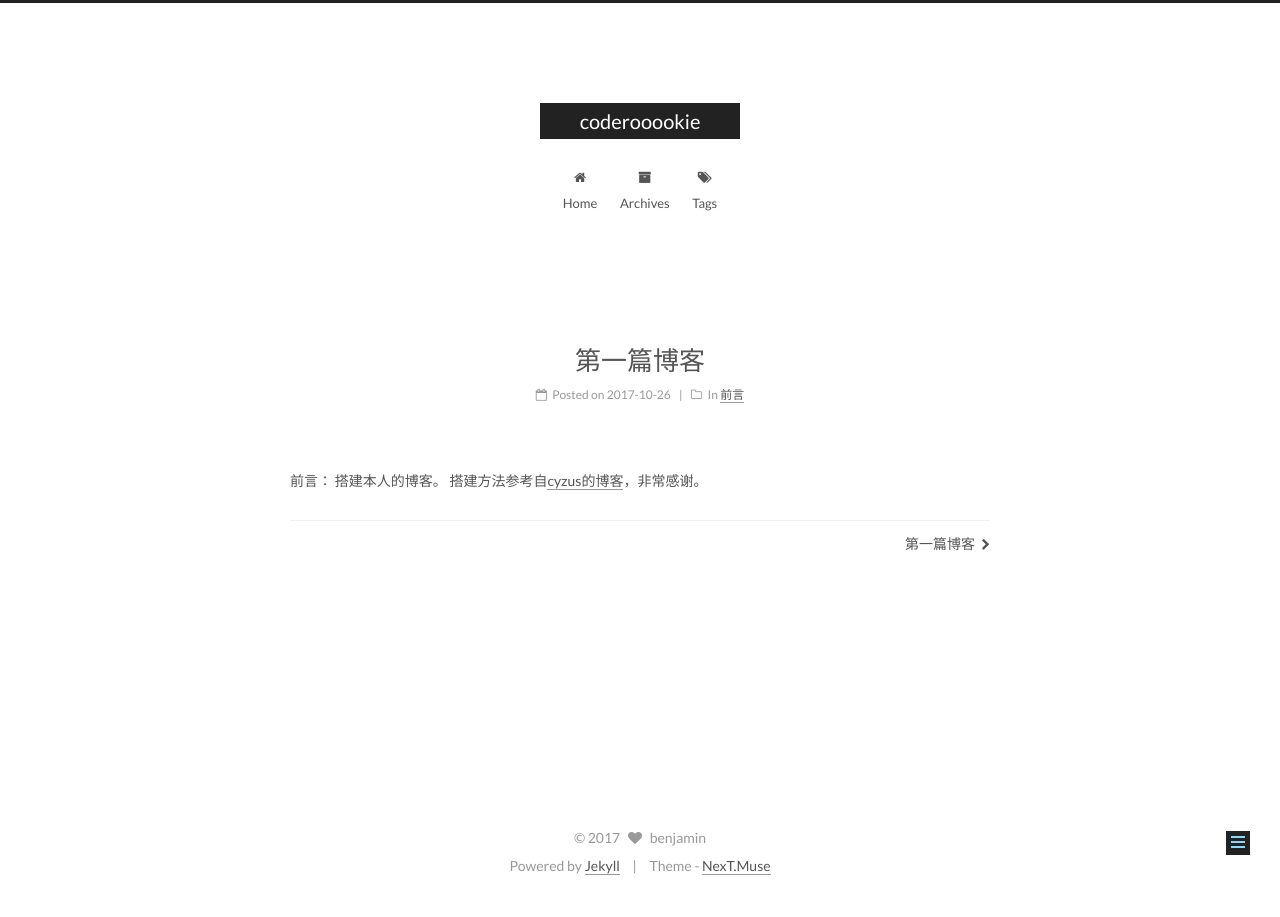
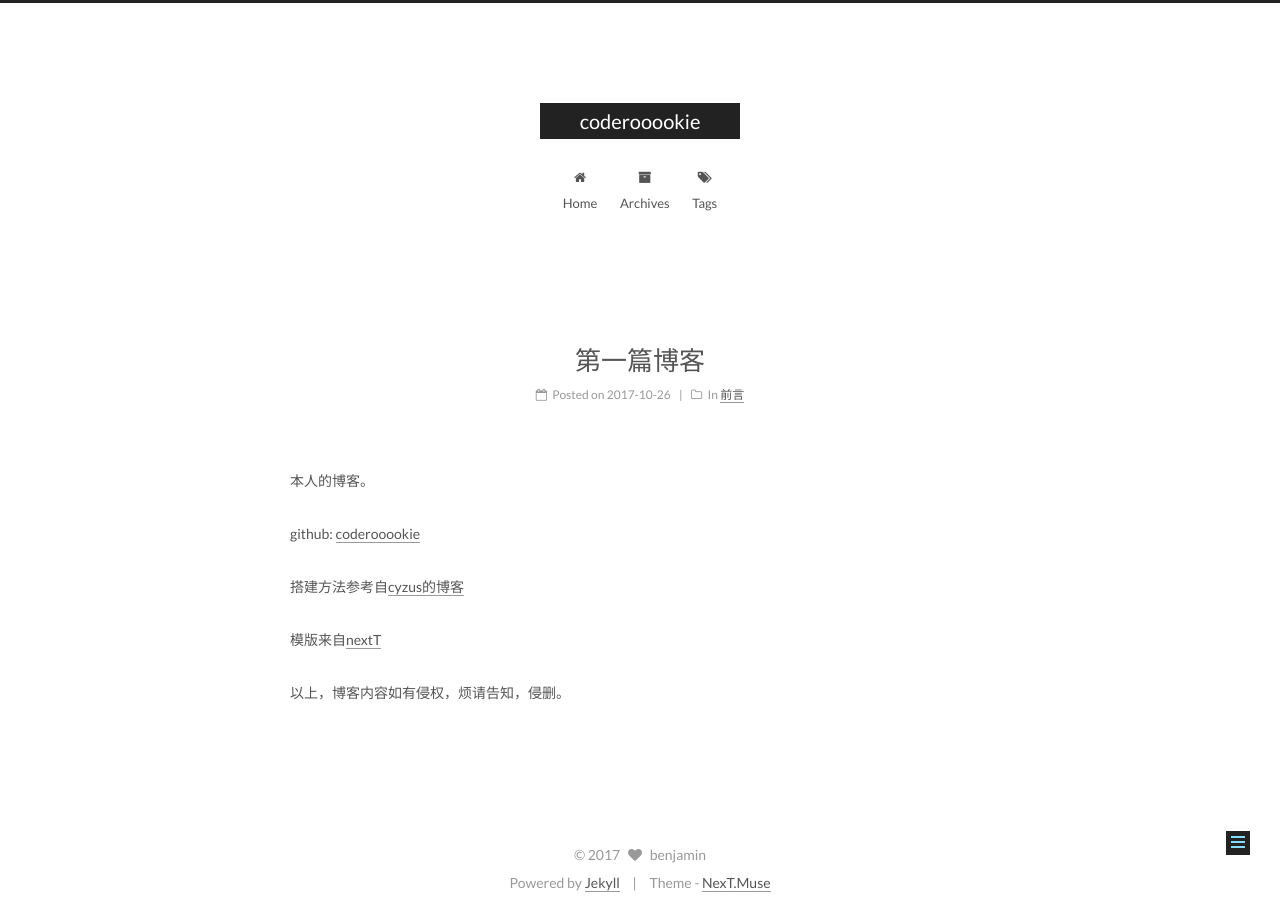
Before and after one commit to coderooookie/coderooookie.github.io, a Jekyll site: the page built from _posts/2017-10-26-第一篇博客.md, in a window 1280 px wide. Built offline with Jekyll 4.4.1, drawn with Linux system fonts in a browser that asks for light colours.

Commit message:
更新第一篇博客

```diff
--- a/_posts/2017-10-26-第一篇博客.md
+++ b/_posts/2017-10-26-第一篇博客.md
@@ -4,6 +4,12 @@ date: 2017-10-26 20:33:09
 categories:
 - 前言
 ---
-前言：
-搭建本人的博客。
-搭建方法参考自[cyzus的博客](http://cyzus.github.io/2015/06/21/github-build-blog/)，非常感谢。
+本人的博客。
+
+github: [coderooookie](https://github.com/coderooookie)
+
+搭建方法参考自[cyzus的博客](http://cyzus.github.io/2015/06/21/github-build-blog/)
+
+模版来自[nextT](http://jekyllthemes.org/themes/jekyll-theme-next/)
+
+以上，博客内容如有侵权，烦请告知，侵删。
```
Also changed, not shown: _posts/2013-12-24-categories.md (deleted, +0 -15 lines).
